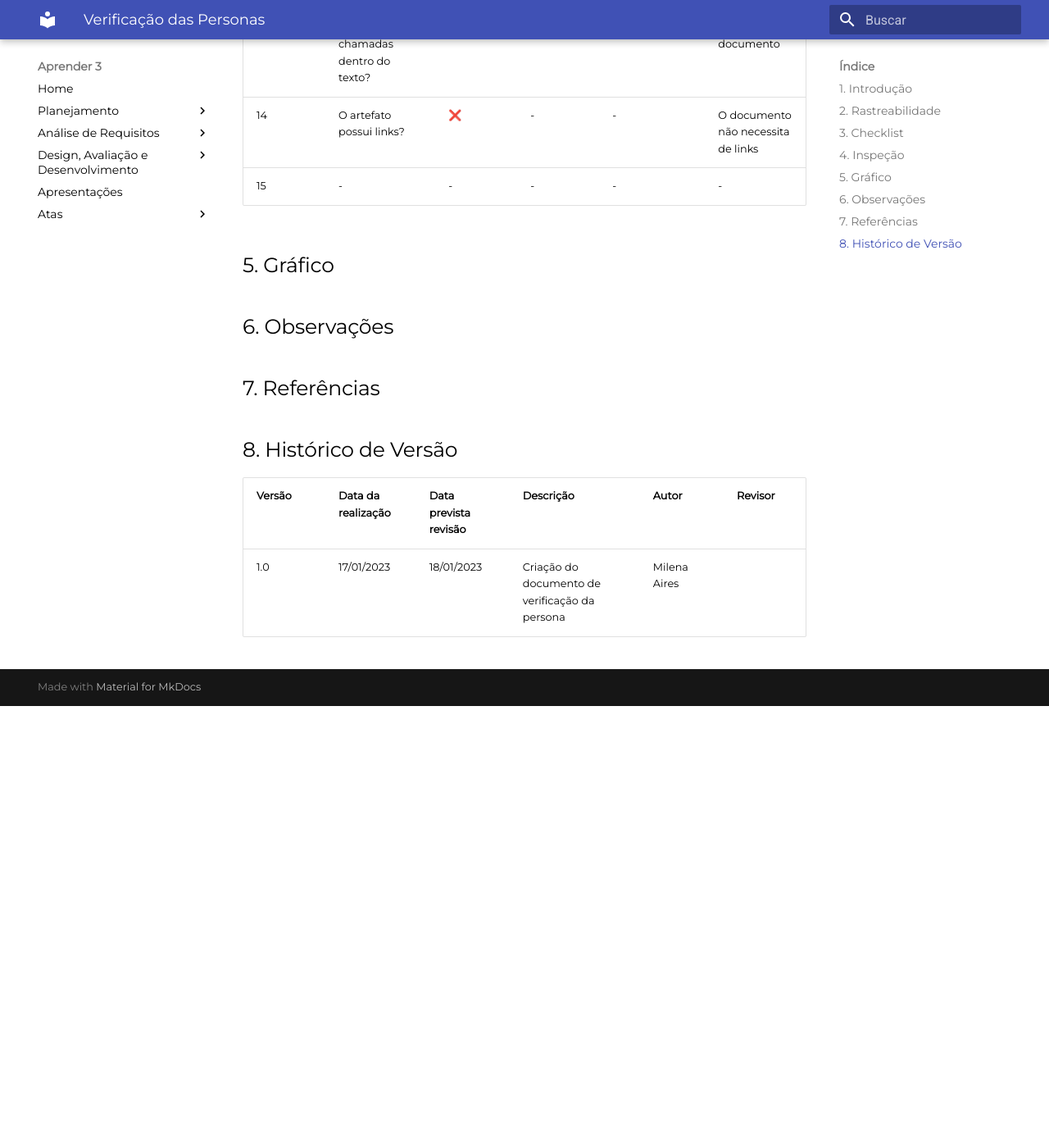
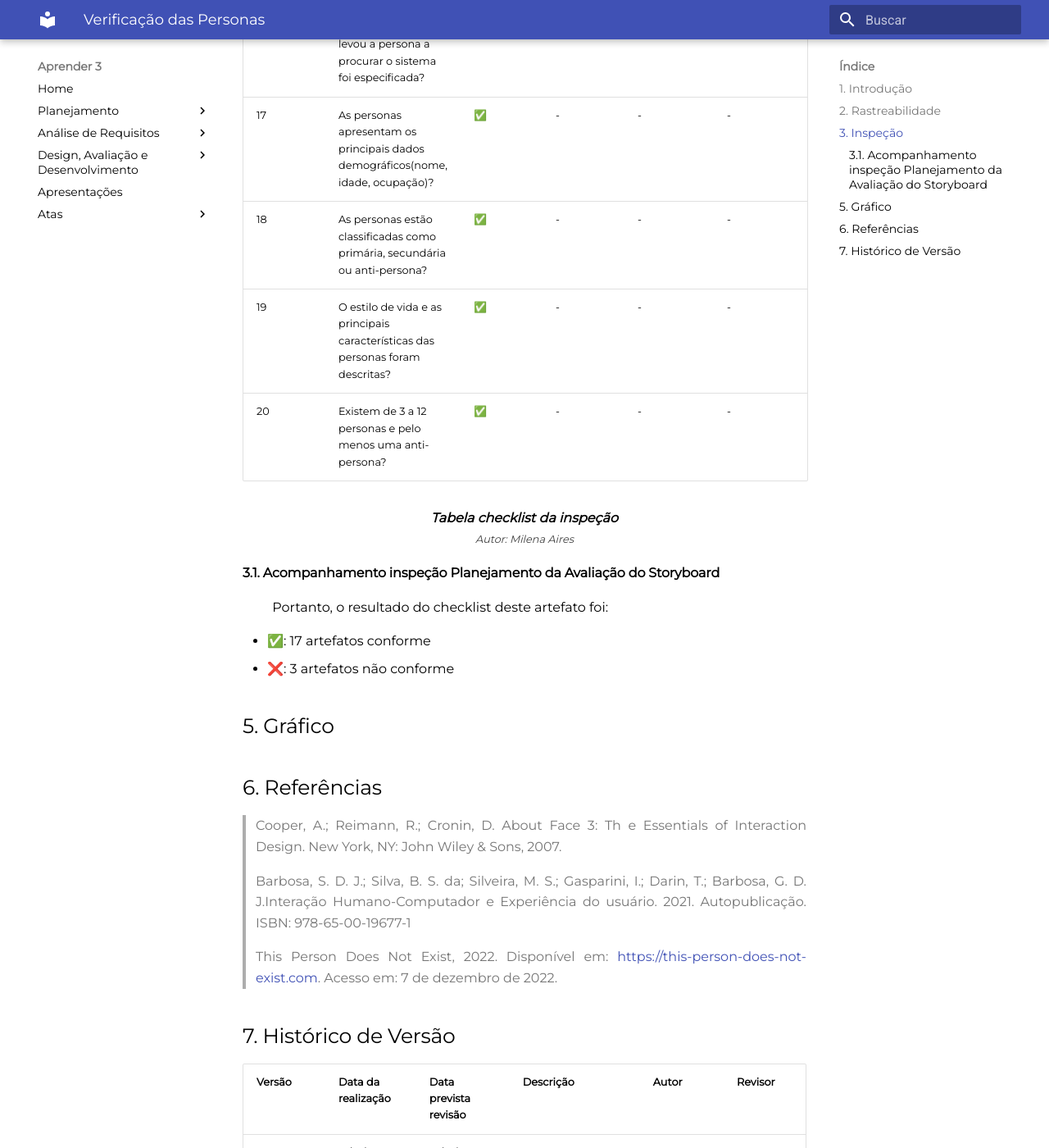
Before and after one commit to mdsreq-fga-unb/2022.2-Aprender3, an MkDocs documentation site: the page built from docs/Avaliacao/verificacao_personas.md, in a window 1280 px wide and 1400 px high, scrolled down 1877 px. Shown: the whole window at 82% size. Built offline with MkDocs 1.6.1 and Material for MkDocs 9.7.7, drawn with Linux system fonts in a browser that asks for light colours; before the commit the page ends 2738 px from its top, so only the background shows below that; some of the changed text lies outside the part shown.

Commit message:
Update verificacao_personas.md

```diff
--- a/docs/Avaliacao/verificacao_personas.md
+++ b/docs/Avaliacao/verificacao_personas.md
@@ -6,9 +6,7 @@ Esse documento tem o objetivo realizar a verificação do artefato Personas, seg
 ## 2. Rastreabilidade
 A seguir encontra-se o redirecionamento para o artefato que está sendo analisado neste documento:  <a href="https://interacao-humano-computador.github.io/2022.2-Aprender3/analise_de_requisitos/personas/">Personas</a>.
 
-## 3. Checklist
-
-## 4. Inspeção
+## 3. Inspeção
 Seguindo o planejando da verificação e o checklist representado acima na tabela 1, a seguinte tabela mostra os resultados utilizando o método de inspeção, indicando se o documento possui o artefato indicado.
 
 | ID | Descrição | Avaliação | Problema | Correção | Observações |
@@ -27,15 +25,36 @@ Seguindo o planejando da verificação e o checklist representado acima na tabel
 | 12 | As imagens possuem fontes? | ✅ | - | - | - |
 | 13 | As imagens possuem chamadas dentro do texto? | ❌ | - | - | Não há imagens no documento |
 | 14 | O artefato possui links? | ❌ | - | - | O documento não necessita de links |
-| 15 | - | - | - | - | - |
+| 15 | As personas apresentam objetivos bem definidos? | ✅ | - | - | - |
+| 16 | A condição que levou a persona a procurar o sistema foi especificada? | ✅ | - | - | - |
+| 17 | As personas apresentam os principais dados demográficos(nome, idade, ocupação)? | ✅ | - | - | - |
+| 18 | As personas estão classificadas como primária, secundária ou anti-persona? | ✅ | - | - | - |
+| 19 | O estilo de vida e as principais características das personas foram descritas? | ✅ | - | - | - |
+| 20 | Existem de 3 a 12 personas e pelo menos uma anti-persona? | ✅ | - | - | - |
+
+<figcaption align='center'>
+    <b>Tabela checklist da inspeção</b>
+        <br><small>Autor: Milena Aires</small>
+</figcaption>
+
+#### 3.1. Acompanhamento inspeção Planejamento da Avaliação do Storyboard
+
+&emsp;&emsp; Portanto, o resultado do checklist deste artefato foi:
+
+  - ✅: 17 artefatos conforme
+  - ❌: 3 artefatos não conforme
 
 ## 5. Gráfico
 
-## 6. Observações
 
-## 7. Referências
+## 6. Referências
+> Cooper, A.; Reimann, R.; Cronin, D. About Face 3: Th e Essentials of Interaction Design. New York, NY: John Wiley & Sons, 2007.
 
-## 8. Histórico de Versão
+> Barbosa, S. D. J.; Silva, B. S. da; Silveira, M. S.; Gasparini, I.; Darin, T.; Barbosa, G. D. J.Interação Humano-Computador e Experiência do usuário. 2021. Autopublicação. ISBN: 978-65-00-19677-1
+
+> This Person Does Not Exist, 2022. Disponível em: <https://this-person-does-not-exist.com>. Acesso em: 7 de dezembro de 2022.
+
+## 7. Histórico de Versão
 
 | Versão | Data da realização | Data prevista revisão | Descrição | Autor | Revisor |
 |--------|------|------|-----------|-------|---------|
```
